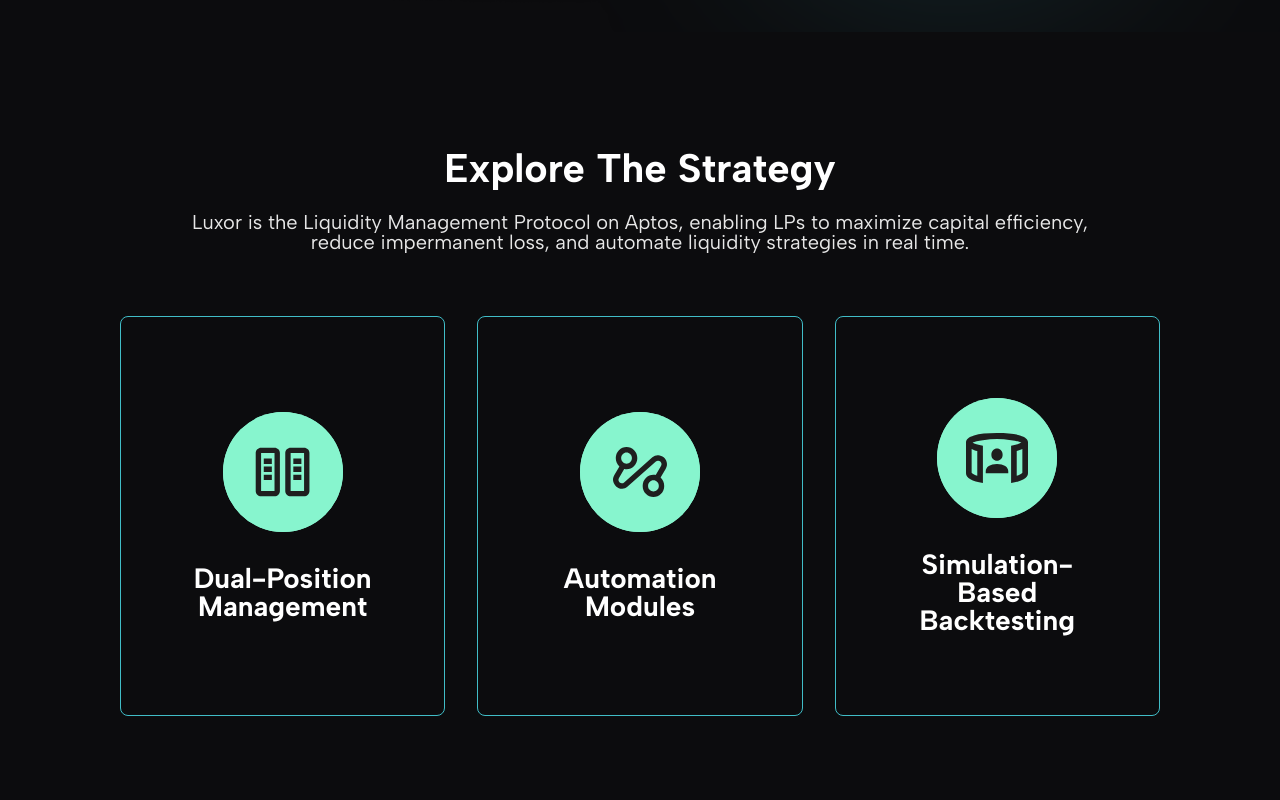
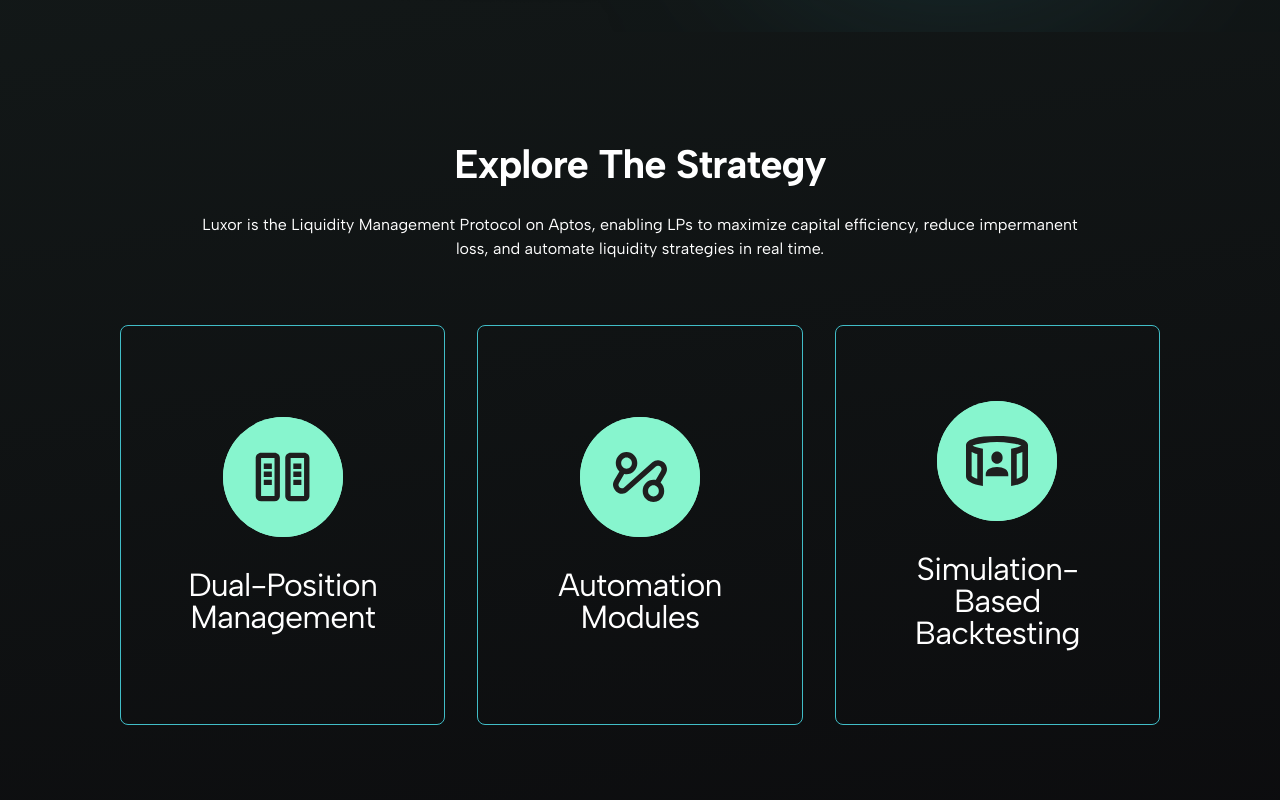
Before and after one commit to hypeaxis/Luxor-LandingPage, a Next.js app: page / in a window 1280 px wide. Shown: the part 800-1600 px from the top of the page. Built offline with nearby package versions, Linux system fonts and the light colour scheme.

Commit message:
Fix background gradient and typography

```diff
--- a/src/styles/layers.base.css
+++ b/src/styles/layers.base.css
@@ -7,9 +7,9 @@
     body {
         @apply bg-background text-foreground antialiased;
         background-image: var(--background-gradient, none);
-        background-size: cover;
+        background-size: 100% 100%;
         background-repeat: no-repeat;
-        background-attachment: fixed;
+        background-attachment: scroll;
     }
     button {
         cursor: pointer;
--- a/src/styles/typography.css
+++ b/src/styles/typography.css
@@ -2,25 +2,25 @@
 
 @layer base {
     h1 {
-        @apply font-bold leading-[1] tracking-[0] text-white mobile:text-4xl tablet:text-5xl desktop:text-[64px];
+        @apply font-bold leading-tight tracking-tight mobile:text-3xl tablet:text-4xl desktop:text-[4rem];
     }
     h2 {
-        @apply font-bold leading-[1] tracking-[0] text-white mobile:text-3xl tablet:text-4xl desktop:text-[40px];
+        @apply font-bold leading-tight tracking-tight mobile:text-2xl tablet:text-3xl desktop:text-[2.5rem];
     }
     h3 {
-        @apply font-bold leading-[1] tracking-[0] text-white mobile:text-2xl tablet:text-[26px] desktop:text-[28px];
+        @apply font-normal leading-none tracking-tight mobile:text-xl tablet:text-2xl desktop:text-[2rem];
     }
     h4 {
-        @apply font-bold leading-[24px] tracking-[-0.2px] text-white mobile:text-base tablet:text-[16px] desktop:text-[16px];
+        @apply font-normal leading-tight tracking-tight mobile:text-lg tablet:text-xl desktop:text-[1rem];
     }
     h5 {
-        @apply font-medium leading-normal tracking-tight mobile:text-base tablet:text-lg desktop:text-xl;
+        @apply font-semibold leading-normal tracking-tight mobile:text-base tablet:text-lg desktop:text-2xl;
     }
     h6 {
-        @apply font-medium uppercase tracking-wide mobile:text-sm tablet:text-base desktop:text-lg;
+        @apply font-normal tracking-wide mobile:text-sm tablet:text-base desktop:text-xl;
     }
     p {
-        @apply font-normal leading-[1] tracking-[0] text-white/90 mobile:text-base tablet:text-lg desktop:text-[20px];
+        @apply mobile:text-sm text-base;
     }
 }
 
--- a/src/styles/variables.dark.css
+++ b/src/styles/variables.dark.css
@@ -1,17 +1,16 @@
 /* Dark mode CSS variables (activate by adding `.dark` on <html> or <body>) */
 
 .dark {
-    --background: #0c0c0e;
-    --foreground: #ffffff;
-    --background-gradient: linear-gradient(0deg, #0c0c0e, #0c0c0e),
-        linear-gradient(171.23deg, rgba(140, 248, 210, 0.08) 3.76%, rgba(12, 12, 14, 0.12) 42.56%, rgba(135, 245, 206, 0.4) 118.97%);
+    --background: #0C0C0E;
+    --foreground: #FFFFFF;
+    --background-gradient: linear-gradient(171.23deg, rgba(140, 248, 210, 0.08) 3.76%, rgba(12, 12, 14, 0.12) 42.56%, rgba(135, 245, 206, 0.40) 118.97%);
     --primary-gradient: linear-gradient(90deg, #87f5ce 0%, #41bdc7 100%);
     --card: oklch(0.21 0.006 285.885);
     --card-foreground: oklch(0.985 0 0);
     --popover: oklch(0.21 0.006 285.885);
     --popover-foreground: oklch(0.985 0 0);
-    --primary: oklch(0.92 0.004 286.32);
-    --primary-foreground: oklch(0.21 0.006 285.885);
+    --primary: #87F5CE;
+    --primary-foreground: #000000;
     --secondary: oklch(0.274 0.006 286.033);
     --secondary-foreground: oklch(0.985 0 0);
     --muted: oklch(0.274 0.006 286.033);
@@ -19,7 +18,7 @@
     --accent: oklch(0.274 0.006 286.033);
     --accent-foreground: oklch(0.985 0 0);
     --destructive: oklch(0.704 0.191 22.216);
-    --border: oklch(1 0 0 / 10%);
+    --border: #87F5CEB2;
     --input: oklch(1 0 0 / 15%);
     --ring: oklch(0.552 0.016 285.938);
     --chart-1: oklch(0.488 0.243 264.376);
@@ -35,4 +34,5 @@
     --sidebar-accent-foreground: oklch(0.985 0 0);
     --sidebar-border: oklch(1 0 0 / 10%);
     --sidebar-ring: oklch(0.552 0.016 285.938);
+    --caption: #777777;
 }
```
